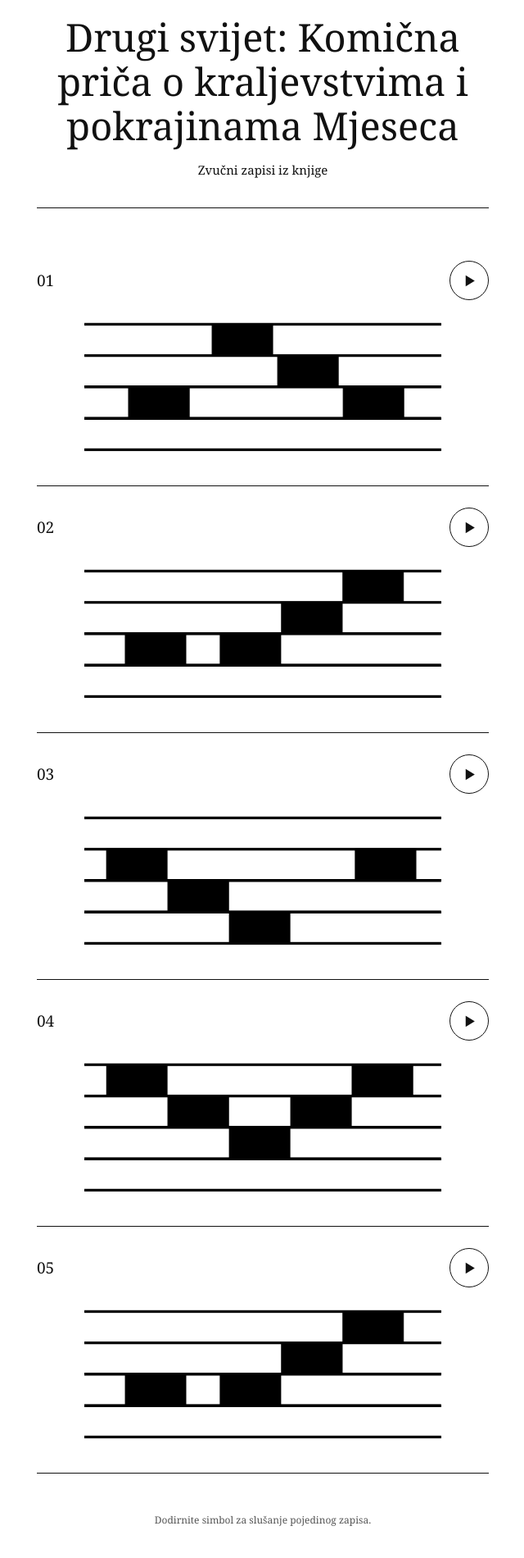
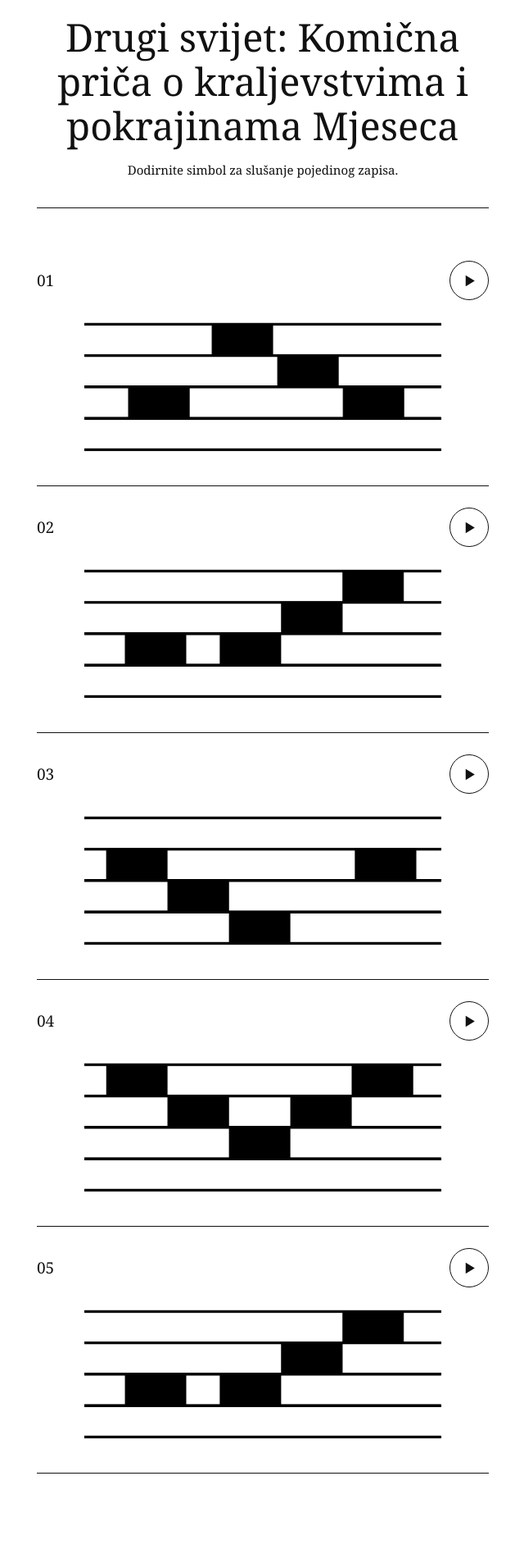
Before and after one commit to CyranoArtikularij/cyrano-zvuk, a plain HTML site: page index.html in a window 1280 px wide. Shown: the part 46-1946 px from the top of the page at 82% size, without its empty margins (319-959 px from the left). Drawn offline with Linux system fonts and the light colour scheme.

Commit message:
Update index.html

```diff
--- a/index.html
+++ b/index.html
@@ -10,7 +10,7 @@
 </head>
 <body>
 <main>
-<header><h1>Drugi svijet: Komična priča o kraljevstvima i pokrajinama Mjeseca</h1><p>Zvučni zapisi iz knjige</p><div class="rule"></div></header>
+<header><h1>Drugi svijet: Komična priča o kraljevstvima i pokrajinama Mjeseca</h1><p>Dodirnite simbol za slušanje pojedinog zapisa.</p><div class="rule"></div></header>
 <section aria-label="Zvučni zapisi">
 <div class="item"><div class="item-top"><span class="number">01</span><button type="button" aria-label="Reproduciraj zapis 01" data-file="Cyrano_01.wav"><svg viewBox="0 0 24 24" aria-hidden="true"><path d="M6 3.5v17l14-8.5z"/></svg></button></div><img class="notation" src="Cyrano-01.png" alt="Vizualni prikaz zvučnog zapisa 01" loading="lazy"></div>
 <div class="item"><div class="item-top"><span class="number">02</span><button type="button" aria-label="Reproduciraj zapis 02" data-file="Cyrano_02.wav"><svg viewBox="0 0 24 24" aria-hidden="true"><path d="M6 3.5v17l14-8.5z"/></svg></button></div><img class="notation" src="Cyrano-02.png" alt="Vizualni prikaz zvučnog zapisa 02" loading="lazy"></div>
@@ -18,7 +18,7 @@
 <div class="item"><div class="item-top"><span class="number">04</span><button type="button" aria-label="Reproduciraj zapis 04" data-file="Cyrano_04.wav"><svg viewBox="0 0 24 24" aria-hidden="true"><path d="M6 3.5v17l14-8.5z"/></svg></button></div><img class="notation" src="Cyrano-04.png" alt="Vizualni prikaz zvučnog zapisa 04" loading="lazy"></div>
 <div class="item"><div class="item-top"><span class="number">05</span><button type="button" aria-label="Reproduciraj zapis 05" data-file="Cyrano_02.wav"><svg viewBox="0 0 24 24" aria-hidden="true"><path d="M6 3.5v17l14-8.5z"/></svg></button></div><img class="notation" src="Cyrano-05.png" alt="Vizualni prikaz zvučnog zapisa 05" loading="lazy"></div>
 </section>
-<footer>Dodirnite simbol za slušanje pojedinog zapisa.</footer>
+<footer></footer>
 </main>
 <script>
 const audio=new Audio();let current=null;
```
